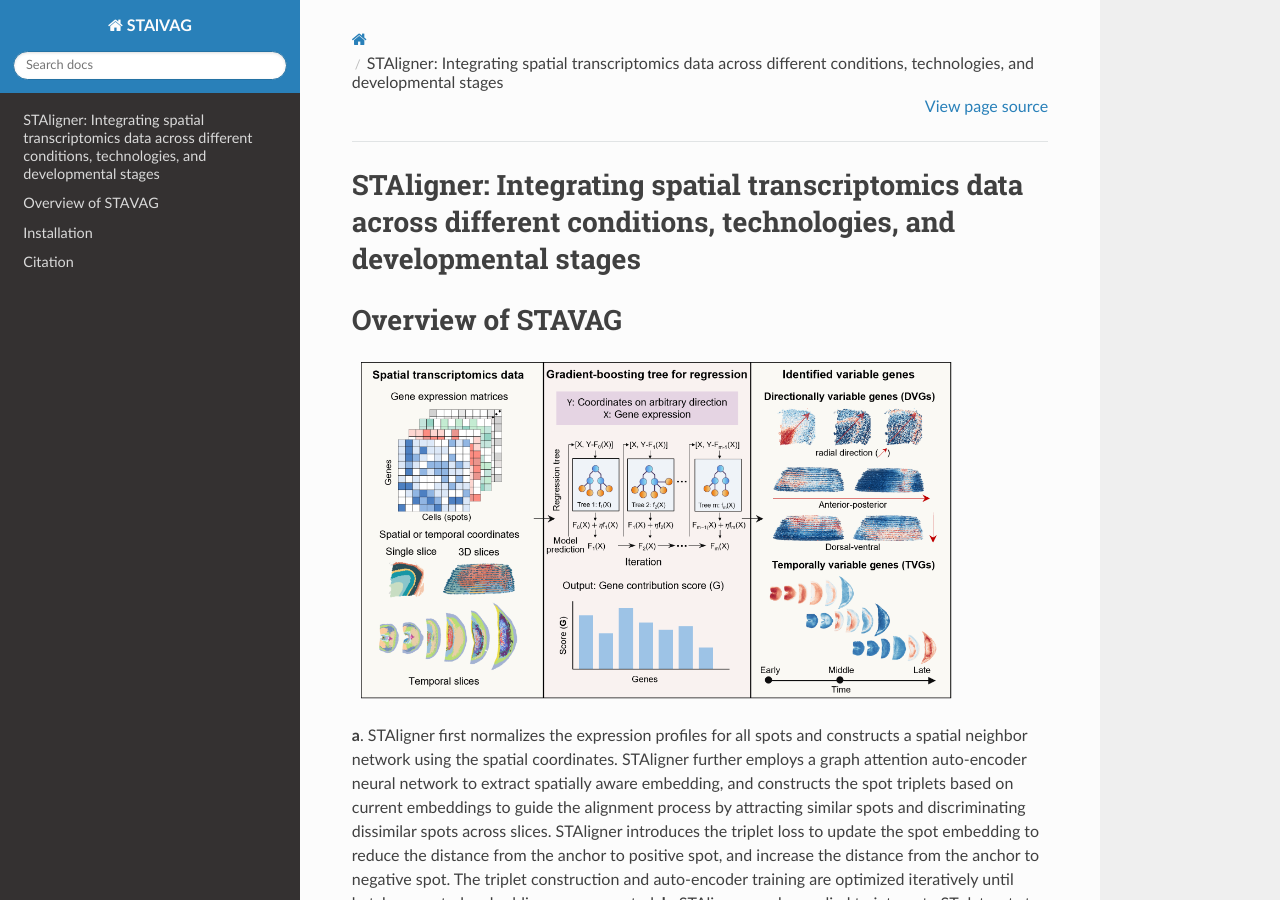
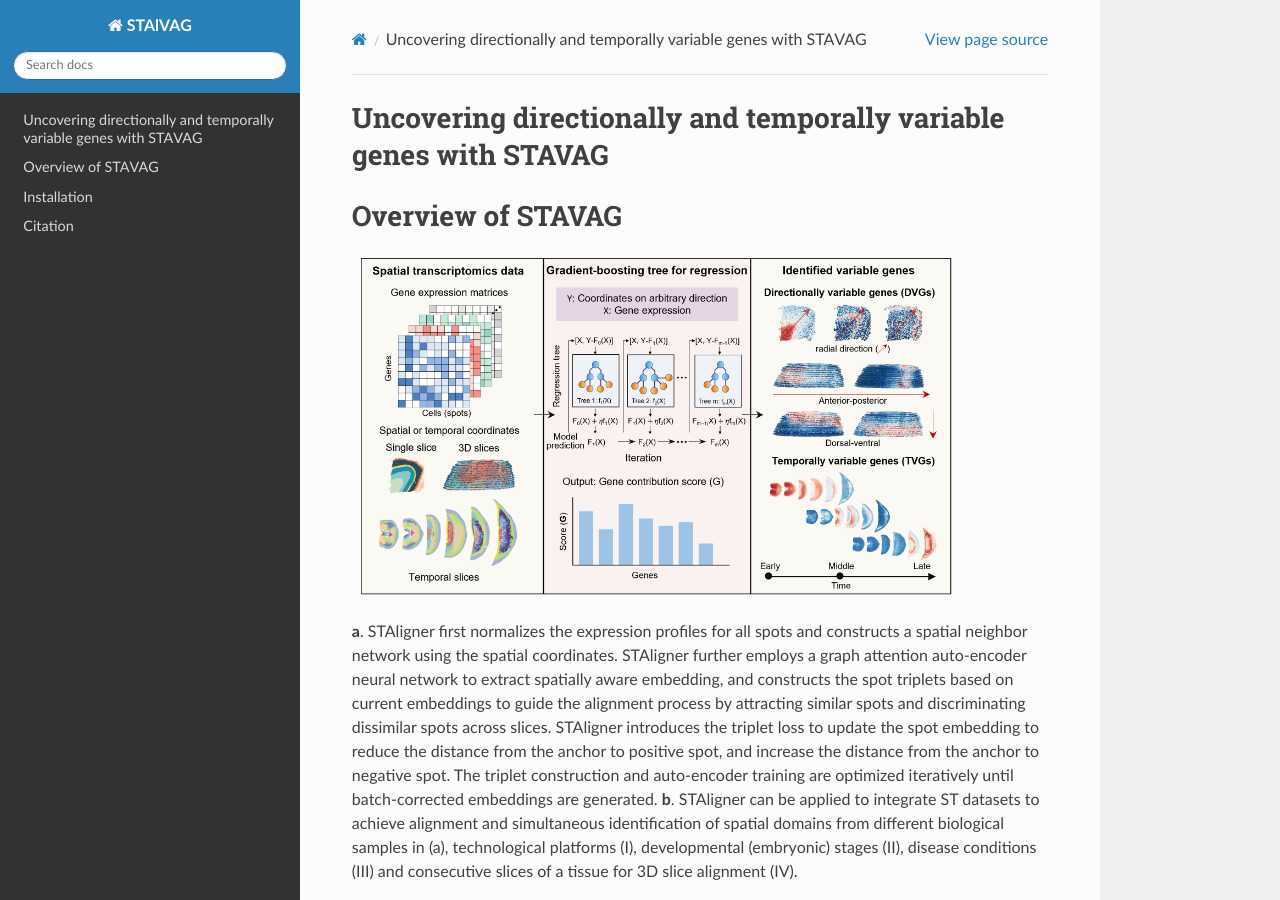
Before and after one commit to Smilenone/STAVAG_tutorial, a Sphinx documentation site: the page built from docs/source/index.rst, in a window 1280 px wide and 900 px high. Built offline with Sphinx 7.4.7 and the Read the Docs theme 3.1.0, drawn with Linux system fonts in a browser that asks for light colours; pages that are not in the unit, such as notebooks, are missing from menus.

Commit message:
Update index.rst

```diff
--- a/docs/source/index.rst
+++ b/docs/source/index.rst
@@ -1,9 +1,9 @@
-.. STAligner documentation master file, created by
-   sphinx-quickstart on Sun Dec 25 15:28:06 2022.
+.. STAVAG documentation master file, created by
+   sphinx-quickstart on Sun Nov 16 15:28:06 2025.
    You can adapt this file completely to your liking, but it should at least
    contain the root `toctree` directive.
 
-STAligner: Integrating spatial transcriptomics data across different conditions, technologies, and developmental stages
+Uncovering directionally and temporally variable genes with STAVAG
 ====================================================================================================================================================
 
 .. toctree::
```
